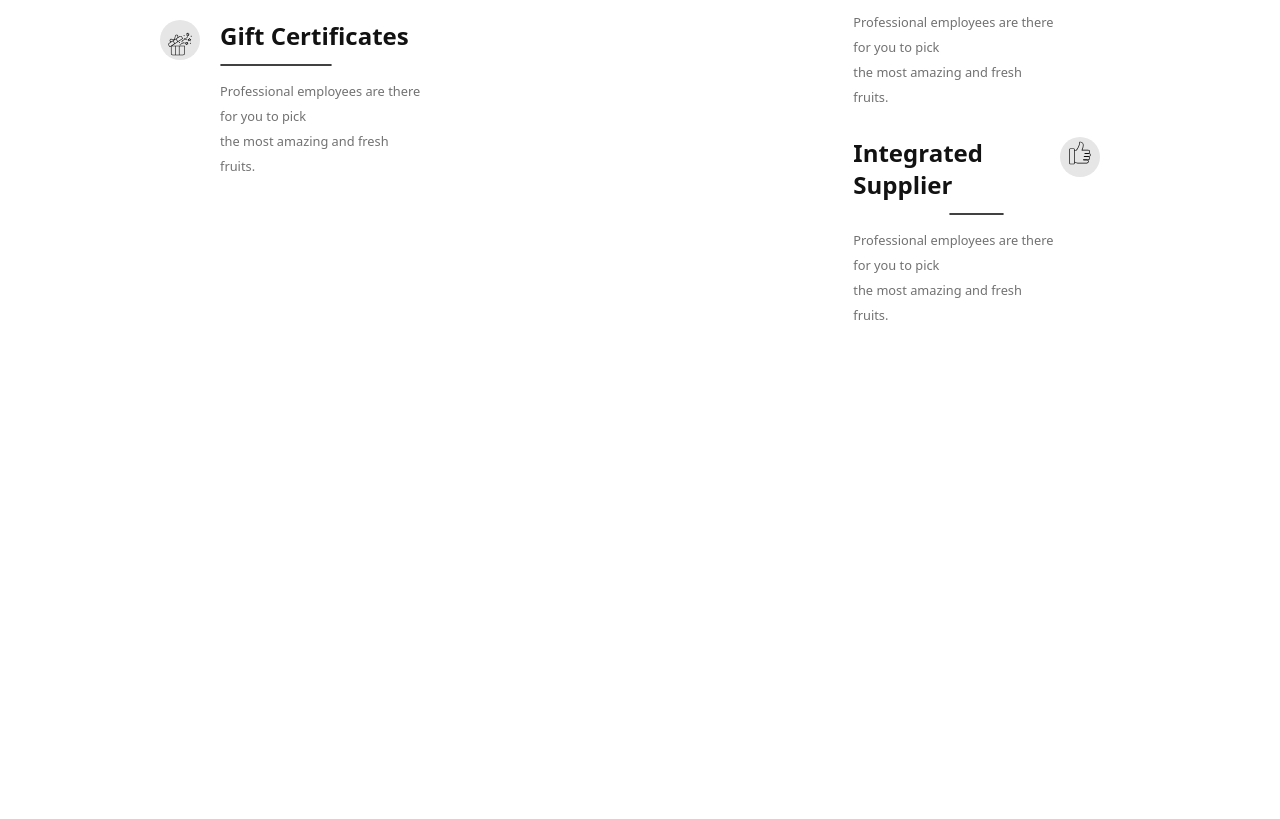
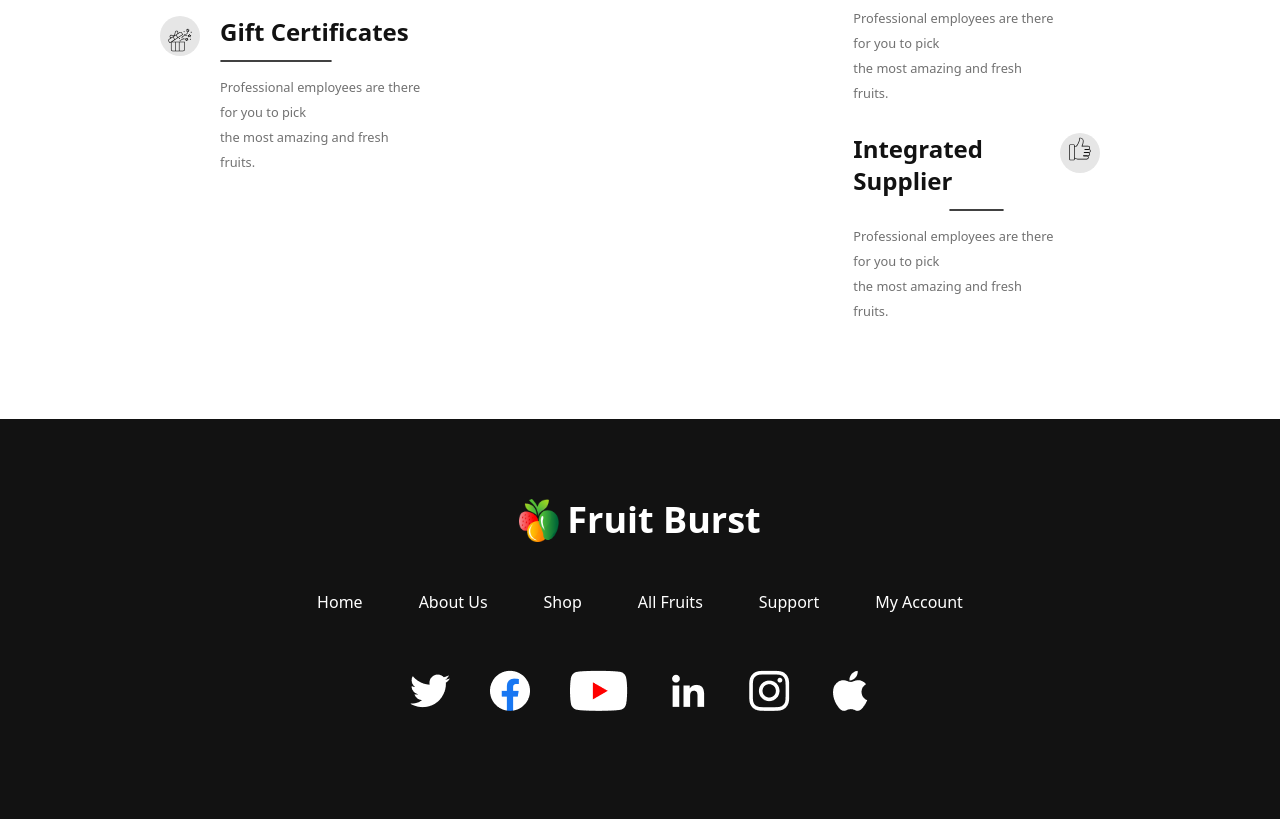
Before and after one commit to sm033/Assignment-03, a plain HTML site: page index.html in a window 1280 px wide. Shown: the part 3017-3836 px from the top of the page. Before the commit the page ends 3344 px from the top, so only its background shows below. Drawn offline with nearby package versions, Linux system fonts and the light colour scheme.

Commit message:
finished footer part

```diff
--- a/index.html
+++ b/index.html
@@ -306,7 +306,7 @@
             <!-- rating end -->
             <!--  modal button  -->
 
-      <button class="btn btn-ghost hover:bg-white text-[#F85559] text-lg pt-4" onclick="my_modal_5.showModal()">Details</button>
+      <button class=" hover:text-[#F85559] font-bold text-[#F85559] text-lg pt-4" onclick="my_modal_5.showModal()">Details</button>
       <dialog id="my_modal_5" class="modal modal-middle">
       <form method="dialog" class="modal-box w-[400px] text-center ">
         <img class="pt-10 px-28" src="./images/fruit6.png" alt="">
@@ -366,7 +366,7 @@
             <!-- rating end -->
             <!--  modal button  -->
 
-      <button class="btn btn-ghost hover:bg-white text-[#F85559] text-lg pt-4" onclick="my_modal_4.showModal()">Details</button>
+      <button class=" hover:text-[#F85559] font-bold text-[#F85559] text-lg pt-4" onclick="my_modal_4.showModal()">Details</button>
       <dialog id="my_modal_4" class="modal modal-middle ">
       <form method="dialog" class="modal-box w-[400px] text-center ">
         <img class="pt-10 px-28" src="./images/fruit7.png" alt="">
@@ -425,7 +425,7 @@
             <!-- rating end -->
             <!--  modal button  -->
             <!-- Open the modal using ID.showModal() method -->
-      <button class="btn btn-ghost hover:bg-white text-[#F85559] text-lg pt-4" onclick="my_modal_6.showModal()">Details</button>
+      <button class=" hover:text-[#F85559] text-[#F85559] font-bold text-lg pt-4" onclick="my_modal_6.showModal()">Details</button>
       <dialog id="my_modal_6" class="modal modal-middle">
       <form method="dialog" class="modal-box w-[400px] text-center ">
         <img class="pt-10 px-28" src="./images/fruit8.png" alt="">
@@ -484,7 +484,7 @@
           <!-- rating end -->
           <!--  modal button  -->
           <!-- Open the modal using ID.showModal() method -->
-    <button class="btn btn-ghost hover:bg-white text-[#F85559] text-lg pt-4" onclick="my_modal_7.showModal()">Details</button>
+    <button class="  hover:text-[[#F85559] text-[#F85559] text-lg pt-4 font-bold" onclick="my_modal_7.showModal()">Details</button>
     <dialog id="my_modal_7" class="modal modal-bottom sm:modal-middle">
     <form method="dialog" class="modal-box w-[400px] text-center ">
       <img class="pt-10 px-28" src="./images/fruit9.png" alt="">
@@ -816,9 +816,40 @@
       <!-- choose us section end -->
 
     </main>
-    <footer>
+    <!-- footer -->
+    <footer class="bg-[#121212] h-[400px]">
+
+
+      <div class="mt-24">
+        <div class=" items-center justify-center flex pt-20 " >
+          <img class="w-[40px] h-auto" src="./images/logo.png" alt="">
+          <h3 class="text-white font-bold text-4xl ml-2 ">Fruit Burst</h3>
+        </div>
+
+
+        <div class="footer-2 ">
+          <ul class="text-white font-medium flex justify-center items-center mt-12 gap-14">
+              <li><a href="">Home</a></li>
+              <li><a href="">About Us</a></li>
+              <li><a href="">Shop</a></li>
+              <li><a href="">All Fruits</a></li>
+              <li><a href="">Support</a></li>
+              <li><a href="">My Account</a></li>
+          </ul>
+      </div>
+      <div class="footer-3 flex justify-center items-center mt-14 gap-10">
+        <a href="https://twitter.com/"><img src="./images/twitter 1 (1).png" alt=""></a>
+        <a href="https://www.facebook.com/"><img src="./images/facebook 1.png" alt=""></a>
+        <a href="https://www.youtube.com/"><img src="./images/Group 49 (1).png" alt=""></a>
+        <a href="https://www.linkedin.com/"><img src="./images/linkedin 1.png" alt=""></a>
+        <a href="https://www.instagram.com/"><img src="./images/instagram 1.png" alt=""></a>
+        <a href="https://www.apple.com/"><img src="./images/apple 1.png" alt=""></a>
+    </div>
+
+
+
 
     </footer>
-
+    <!-- footer end -->
 </body>
 </html>
```
Also changed, not shown: images/Group 49 (1).png (added), images/apple 1.png (added), images/facebook 1.png (added), images/instagram 1.png (added), images/linkedin 1.png (added), images/twitter 1 (1).png (added).
